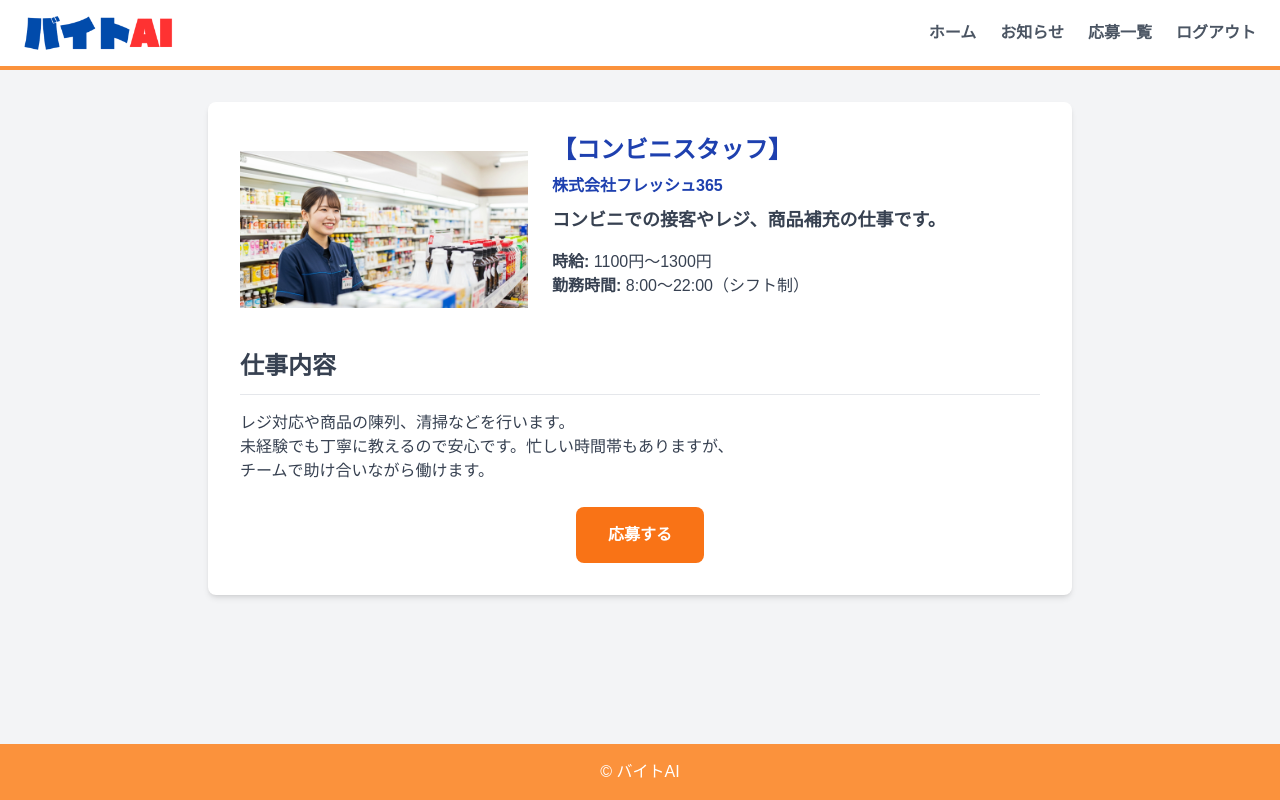
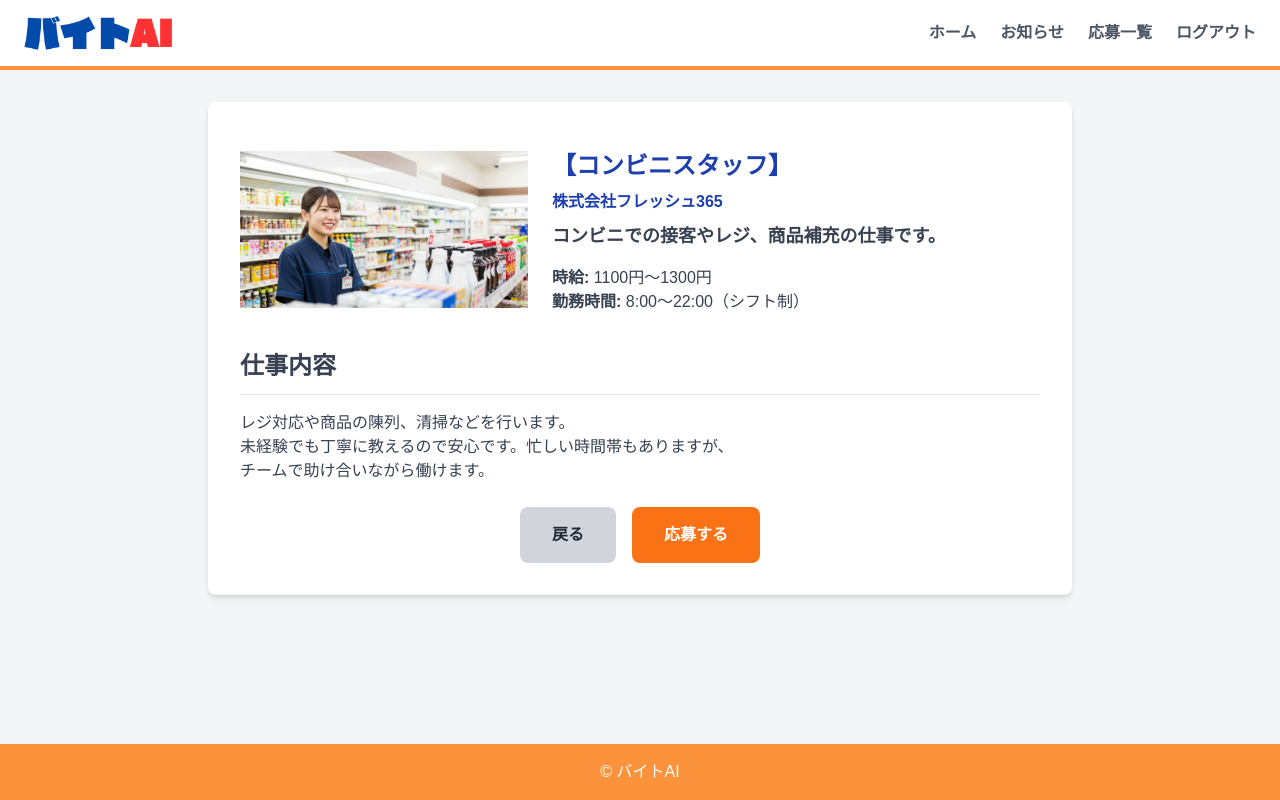
Before and after one commit to InoKotaro/baito-ai-website, a Next.js app: page /jobs/1 in a window 1280 px wide. Built offline with nearby package versions, Linux system fonts and the light colour scheme.

Commit message:
feat: 戻るボタンコンポーネント化

```diff
--- a/src/app/apply/[id]/page.jsx
+++ b/src/app/apply/[id]/page.jsx
@@ -1,6 +1,7 @@
 import Image from 'next/image';
 import { notFound } from 'next/navigation';
 
+import BackButton from '@/app/components/BackButton';
 import Footer from '@/app/components/Footer';
 import Header from '@/app/components/Header';
 import { jobs } from '@/data/siteData';
@@ -52,9 +53,8 @@ export default function ApplyPage({ params }) {
           </p>
 
           <div className="flex justify-center gap-4">
-            <button className="rounded-lg bg-gray-300 px-8 py-3 font-bold text-gray-800 transition-colors hover:bg-gray-400">
-              戻る
-            </button>
+            {/* 戻るボタン */}
+            <BackButton />
             <button className="rounded-lg bg-orange-500 px-8 py-3 font-bold text-white transition-colors hover:bg-orange-600">
               応募を確定する
             </button>
--- /dev/null
+++ b/src/app/components/BackButton.jsx
@@ -0,0 +1,21 @@
+'use client';
+
+import { useRouter } from 'next/navigation';
+
+export default function BackButton() {
+  const router = useRouter();
+
+  const handleBackClick = () => {
+    router.back();
+  };
+
+  return (
+    <button
+      type="button"
+      onClick={handleBackClick}
+      className="rounded-lg bg-gray-300 px-8 py-3 font-bold text-gray-800 transition-colors hover:bg-gray-400"
+    >
+      戻る
+    </button>
+  );
+}
--- a/src/app/jobs/[id]/page.jsx
+++ b/src/app/jobs/[id]/page.jsx
@@ -3,6 +3,7 @@ import { notFound } from 'next/navigation';
 import { use } from 'react';
 
 import ApplyButton from '@/app/components/ApplyButton';
+import BackButton from '@/app/components/BackButton';
 import Footer from '@/app/components/Footer';
 import Header from '@/app/components/Header';
 import { jobs } from '@/data/siteData';
@@ -37,7 +38,7 @@ export default function JobDetailPage({ params }) {
                 className="rounded-md object-contain"
               />
             </div>
-            <div className="flex-grow">
+            <div className="flex-grow md:mt-4">
               <h1 className="mb-2 text-2xl font-bold text-blue-800">
                 {job.title}
               </h1>
@@ -61,7 +62,8 @@ export default function JobDetailPage({ params }) {
             </p>
           </div>
 
-          <div className="mt-6 flex justify-center">
+          <div className="mt-6 flex justify-center gap-4">
+            <BackButton />
             <ApplyButton jobId={job.id} />
           </div>
         </article>
```
